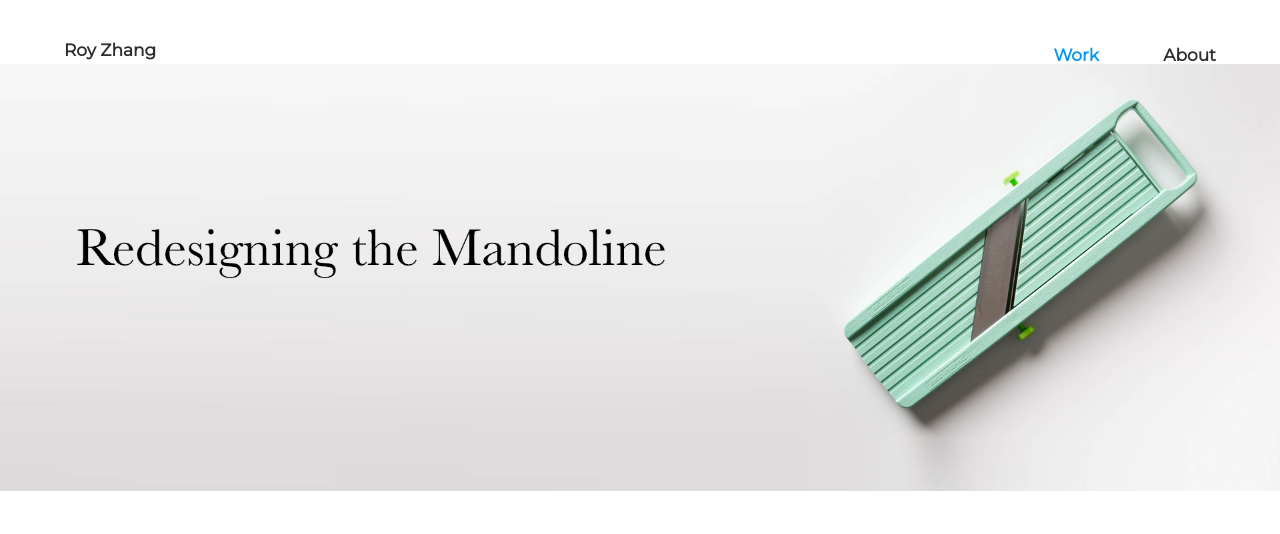
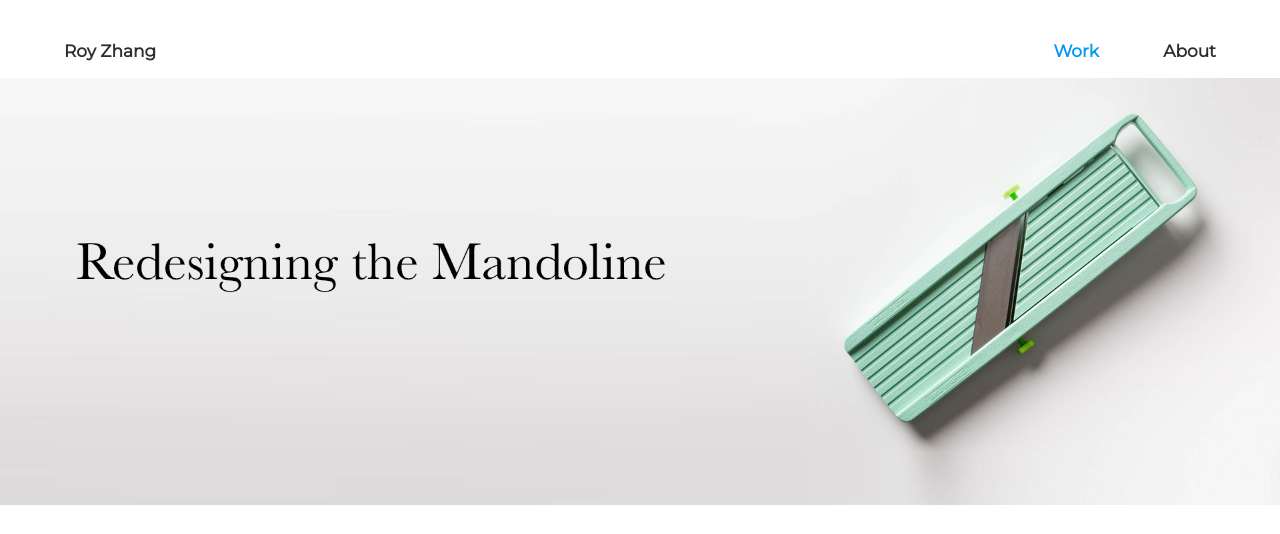
Before and after one commit to roz021/pf, a plain HTML site: page html/mandoline.html in a window 1280 px wide. Shown: the top 534 px of the page. Drawn offline with Linux system fonts and the light colour scheme.

Commit message:
fixed some layout issues

```diff
--- a/css/designs.css
+++ b/css/designs.css
@@ -75,11 +75,14 @@ a{
 
 /*  NAV*/
 nav{
-    position: absolute;
-    top: 25px;
-    /* left: 5%; */
+    display: flex;
+    justify-content: space-between;
     line-height: 50px;
+    height: 5%;
     width: 100%;
+    margin-top: 2%;
+    vertical-align: middle;
+    margin-bottom: 1%;;
 }
 
 .name{
@@ -93,9 +96,7 @@ nav a{
 }
 
 .right-nav{
-    position: absolute;
-    right: 5%;
-    top: 5px;
+    margin-right: 5%;
 }
 
 .right-nav a:first-child{
@@ -146,11 +147,10 @@ nav a{
 
 /* CONTENT */
 
-.top-banner{
-    margin-top: 5%;
-}
+
 .banner-top{
     width: 100%;
+    margin-bottom: 2%;
 }
 
 .wrapper-content{
--- a/css/fitfam.css
+++ b/css/fitfam.css
@@ -80,11 +80,14 @@ a{
 
 /*  NAV*/
 nav{
-    position: absolute;
-    top: 25px;
-    /* left: 5%; */
+    display: flex;
+    justify-content: space-between;
     line-height: 50px;
+    height: 5%;
     width: 100%;
+    margin-top: 2%;
+    vertical-align: middle;
+    margin-bottom: 1%;
 }
 
 .name{
@@ -102,9 +105,7 @@ nav a{
 }
 
 .right-nav{
-    position: absolute;
-    right: 5%;
-    top: 5px;
+    margin-right: 5%;
 }
 
 .right-nav a:first-child{
@@ -134,11 +135,9 @@ nav a{
     font-size: 30px;
 }
 
-.top-banner{
-    margin-top: 5%;
-}
 .banner-top{
     width: 100%;
+    margin-bottom: 2%;
 }
 .content-wrapper{
     width: 60%;
--- a/css/mandoline.css
+++ b/css/mandoline.css
@@ -78,16 +78,16 @@ a{
     color: var(--main-blue);
 }
 
-.header{
-    margin-top: 5%;
-}
 /*  NAV*/
 nav{
-    position: absolute;
-    top: 25px;
-    /* left: 5%; */
+    display: flex;
+    justify-content: space-between;
     line-height: 50px;
+    height: 5%;
     width: 100%;
+    margin-top: 2%;
+    vertical-align: middle;
+    margin-bottom: 1%;
 }
 
 .name{
@@ -105,9 +105,7 @@ nav a{
 }
 
 .right-nav{
-    position: absolute;
-    right: 5%;
-    top: 5px;
+    margin-right: 5%;
 }
 
 .right-nav a:first-child{
@@ -135,6 +133,11 @@ nav a{
     font-family: 'Montserrat';
     font-weight: 600;
     font-size: 30px;
+}
+
+.banner-top{
+    width: 100%;
+    margin-bottom: 2%;
 }
 
 .content-wrapper{
--- a/css/venmo.css
+++ b/css/venmo.css
@@ -80,11 +80,14 @@ a{
 
 /*  NAV*/
 nav{
-    position: absolute;
-    top: 25px;
-    /* left: 5%; */
+    display: flex;
+    justify-content: space-between;
     line-height: 50px;
+    height: 5%;
     width: 100%;
+    margin-top: 2%;
+    vertical-align: middle;
+    margin-bottom: 2%;
 }
 
 .name{
@@ -102,9 +105,7 @@ nav a{
 }
 
 .right-nav{
-    position: absolute;
-    right: 5%;
-    top: 5px;
+    margin-right: 5%;;
 }
 
 .right-nav a:first-child{
@@ -157,14 +158,11 @@ footer > p, .social > a {
 /*CONTENT*/
 
 
-.top-banner{
-    /* width: 100%; */
-    width: 100%;
-    /* margin-top: 5%; */
-}
+
 .banner-top{
     /* width: vw; */
     max-width: 100%;
+    margin-bottom: 2%;
 }
 
 .content-wrapper{
--- a/html/mandoline.html
+++ b/html/mandoline.html
@@ -38,9 +38,9 @@
 
                 </div>
 
-    <div class="header">
-        <img id="head" src="../images/Mando/titlemand.png">
-    </div>
+                <div class="top-banner">
+                    <img class="banner-top" src="../images/Mando/titlemand.png">
+                </div>
 
     <div class="content-wrapper">
         <h2>Overview</h2>
```
Also changed, not shown: css/about.css (+9 -3 lines), images/venmo/top-banner.png.
